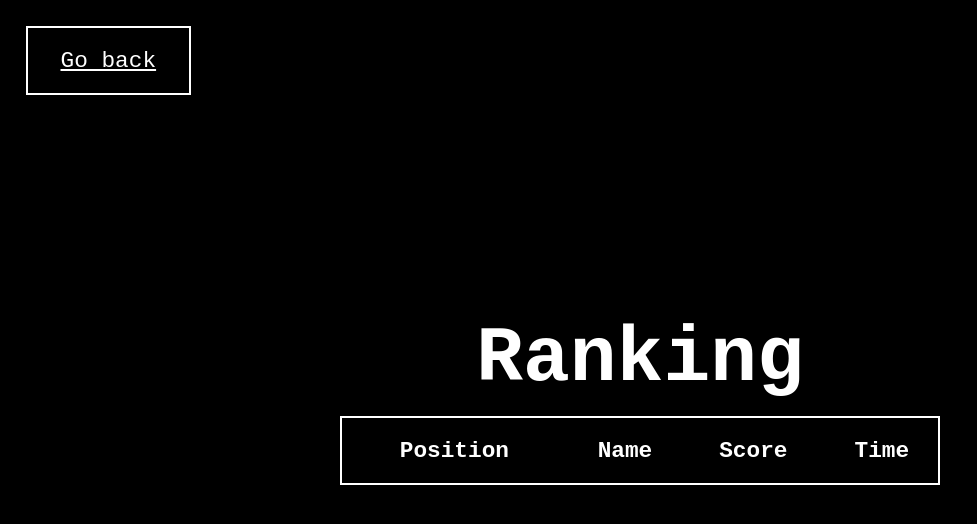
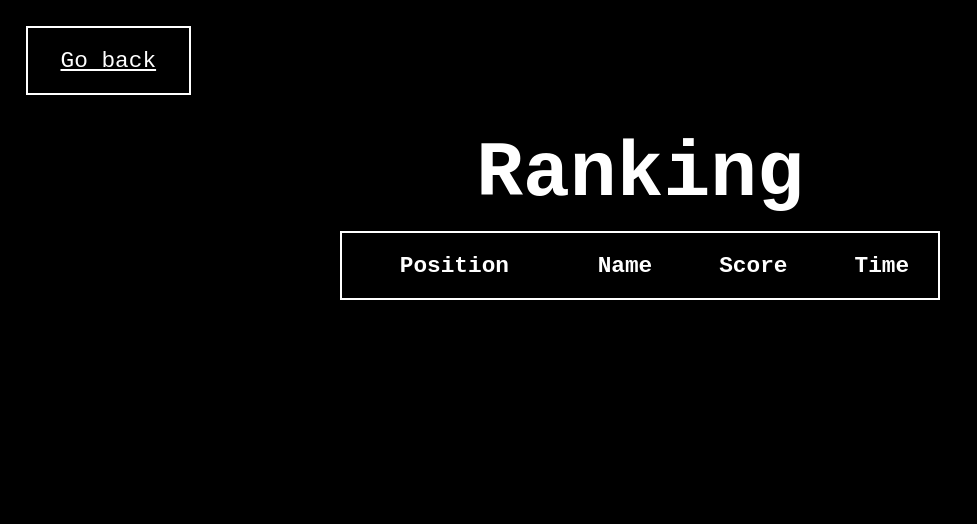
Before and after one commit to ikeborges/snake, a website built with Vite: page game/ranking.html in a window 1280 px wide. Shown: the whole page, without its empty margins (0-977 px from the left). Built offline with nearby package versions, Linux system fonts and the light colour scheme; no server answers.

Commit message:
Solves bug: ranking height

```diff
--- a/game/css/ranking.css
+++ b/game/css/ranking.css
@@ -1,7 +1,7 @@
 @import url("./common.css");
 
 body {
-  min-height: 100%;
+  height: max-content;
   padding: 10rem;
 }
 
```
